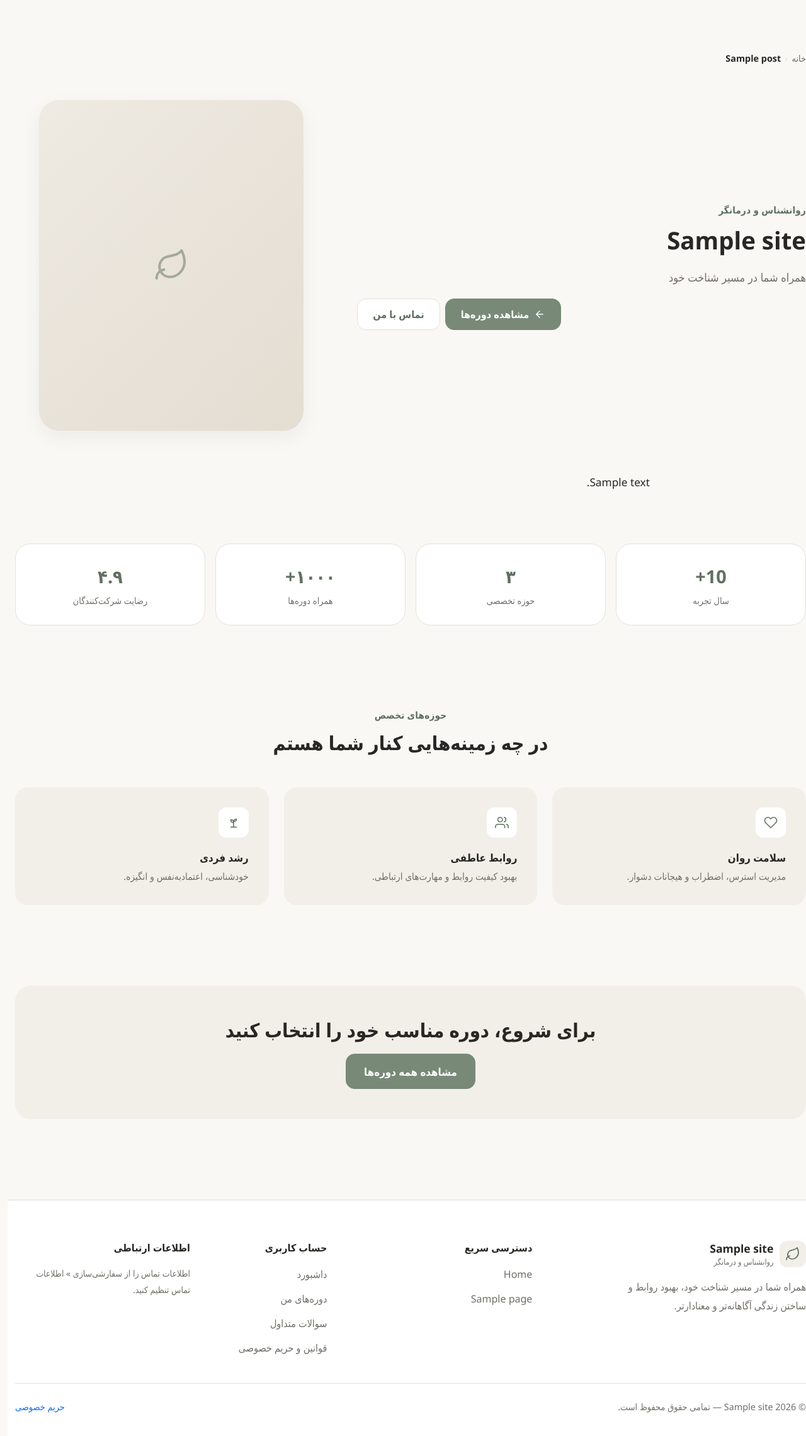
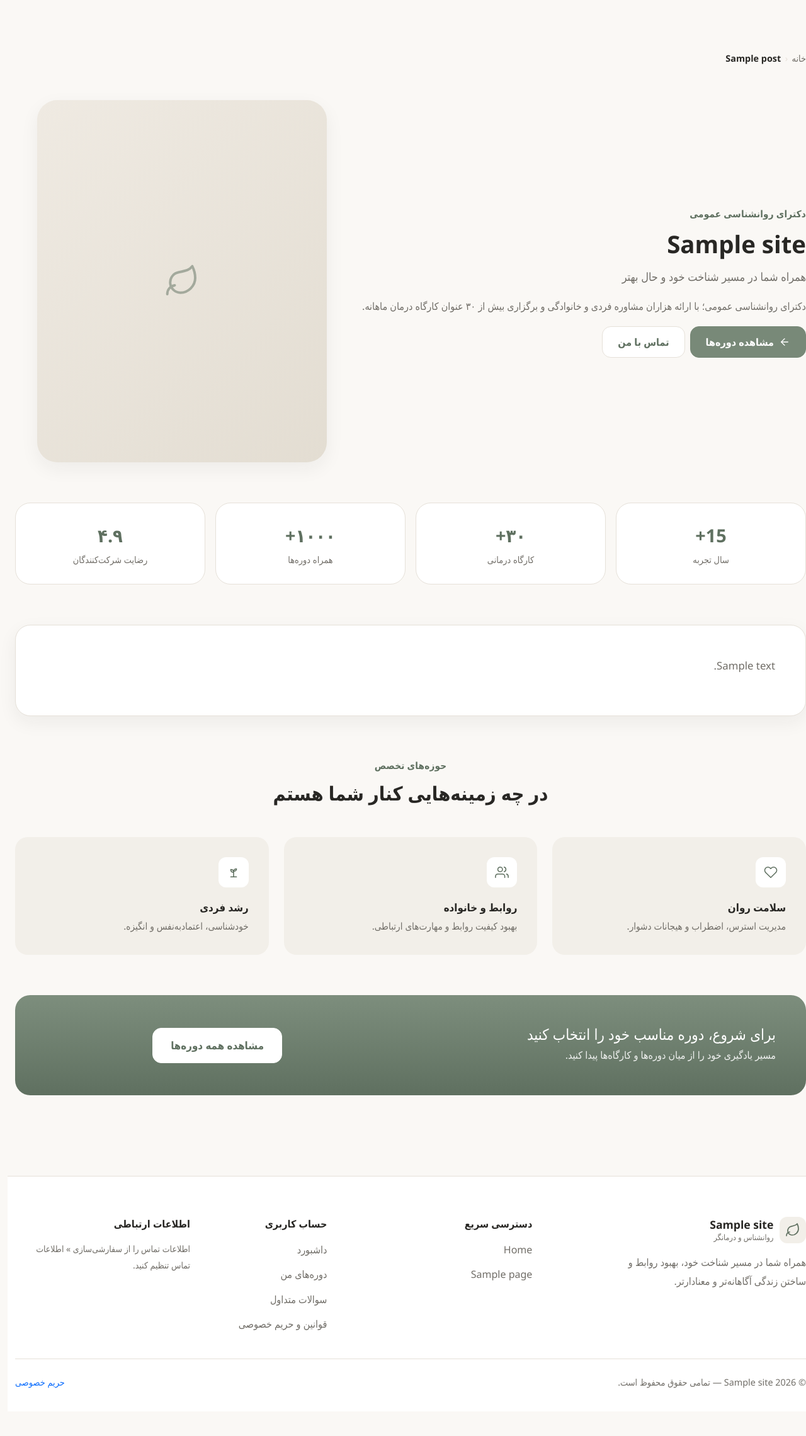
Before and after one commit to bartarinhaanalytics-prog/pandora, a WordPress theme: template aramesh/page-about.php in a window 1280 px wide. Shown: the part 67-2347 px from the top of the page at 63% size. After the commit the page ends 2271 px from the top, so only its background shows below. Run offline with PHP 8.4 and a stand-in for WordPress, Linux system fonts and the light colour scheme; the site name, menu and one post (Sample post) are stand-ins, and other content is empty; some libraries are stand-ins or nearby versions.

Commit message:
Redesign the About page for a tidy, balanced layout (v1.6.1)
- Hero: photo fills its column (portrait 4/5) beside a right-aligned
  name/tagline/bio/CTA block, removing the large empty gap.
- Credentials render as a two-column checklist inside a full-width card
  instead of a narrow centered column that floated in the middle.
- Stats row uses real figures; specialties unchanged; CTA is now a proper
  two-column band rather than an empty centered box.
- Add .about-photo and .about-content styles.

Co-Authored-By: Claude Opus 5 <noreply@anthropic.com>
Claude-Session: https://claude.ai/code/session_01JAiazqxnMUc93XUaFQqZRS

```diff
--- a/aramesh/assets/css/theme.css
+++ b/aramesh/assets/css/theme.css
@@ -263,6 +263,54 @@ textarea.form-control { min-height: 120px; }
 .author-box { background: var(--surface); border:1px solid var(--border); border-radius: var(--radius-card); padding: var(--s-4); display:flex; gap:1rem; align-items:center; }
 .author-box img { width:72px;height:72px;border-radius:50%;object-fit:cover; background: var(--surface-soft); }
 
+/* ---------- About page ---------- */
+.about-photo {
+	width: 100%;
+	max-width: 460px;
+	margin-inline: auto;
+	aspect-ratio: 4/5;
+	border-radius: var(--radius-hero);
+	overflow: hidden;
+	background: var(--surface-soft);
+	box-shadow: var(--shadow-soft);
+}
+.about-photo img { width: 100%; height: 100%; object-fit: cover; display: block; }
+@media (min-width: 992px) { .about-photo { margin-inline-start: 0; } }
+
+.about-content h2:first-child { margin-top: 0; }
+.about-content h2 { font-size: clamp(1.3rem, 2vw, 1.7rem); margin-bottom: var(--s-2); }
+.about-content > p { color: var(--text-secondary); font-size: 1.05rem; }
+.about-content ul {
+	list-style: none;
+	padding: 0;
+	margin: var(--s-3) 0 0;
+	display: grid;
+	grid-template-columns: 1fr 1fr;
+	gap: .85rem 2.5rem;
+}
+@media (max-width: 767.98px) { .about-content ul { grid-template-columns: 1fr; } }
+.about-content ul li {
+	position: relative;
+	padding-inline-start: 2.1rem;
+	color: var(--text);
+	line-height: 1.9;
+}
+.about-content ul li::before {
+	content: "✓";
+	position: absolute;
+	inset-inline-start: 0;
+	top: .3rem;
+	width: 24px;
+	height: 24px;
+	border-radius: 50%;
+	background: var(--surface-soft);
+	color: var(--primary-dark);
+	display: grid;
+	place-items: center;
+	font-size: .8rem;
+	font-weight: 800;
+}
+
 /* ---------- Footer ---------- */
 .site-footer { background: var(--surface); border-top:1px solid var(--border); padding-block: var(--s-7) var(--s-4); margin-top: var(--s-8); }
 .footer-col-title { font-weight:800; font-size:1rem; margin-bottom: var(--s-2); }
--- a/aramesh/functions.php
+++ b/aramesh/functions.php
@@ -10,7 +10,7 @@
 
 defined( 'ABSPATH' ) || exit;
 
-define( 'ARAMESH_VERSION', '1.6.0' );
+define( 'ARAMESH_VERSION', '1.6.1' );
 define( 'ARAMESH_DIR', get_template_directory() );
 define( 'ARAMESH_URI', get_template_directory_uri() );
 
--- a/aramesh/page-about.php
+++ b/aramesh/page-about.php
@@ -9,26 +9,31 @@
 get_header();
 
 $doctor_name = aramesh_brand_name();
-$experience  = aramesh_option( 'doctor_experience', '10' );
+$experience  = aramesh_option( 'doctor_experience', '15' );
+$photo       = aramesh_doctor_image( 'about_image' );
+$tagline     = aramesh_option( 'doctor_tagline', 'همراه شما در مسیر شناخت خود و حال بهتر' );
+$bio         = aramesh_option( 'doctor_bio', 'دکترای روانشناسی عمومی؛ با ارائه هزاران مشاوره فردی و خانوادگی و برگزاری بیش از ۳۰ عنوان کارگاه درمان ماهانه.' );
 ?>
 
+<!-- ===== Hero ===== -->
 <section class="hero pb-0">
 	<div class="container">
 		<?php aramesh_breadcrumb(); ?>
-		<div class="row align-items-center g-5 mt-1">
+		<div class="row align-items-center g-4 g-lg-5 mt-1">
 			<div class="col-lg-7 text-center text-lg-start">
-				<span class="eyebrow"><?php echo esc_html( aramesh_option( 'doctor_title', 'روانشناس و درمانگر' ) ); ?></span>
-				<h1 class="mb-3"><?php echo esc_html( $doctor_name ); ?></h1>
-				<p class="lead-soft"><?php echo esc_html( aramesh_option( 'doctor_tagline', 'همراه شما در مسیر شناخت خود' ) ); ?></p>
-				<div class="d-flex flex-wrap gap-2 justify-content-center justify-content-lg-end mt-3">
+				<span class="eyebrow"><?php echo esc_html( aramesh_option( 'doctor_title', 'دکترای روانشناسی عمومی' ) ); ?></span>
+				<h1 class="mb-2"><?php echo esc_html( $doctor_name ); ?></h1>
+				<p class="lead-soft mb-3"><?php echo esc_html( $tagline ); ?></p>
+				<p class="text-secondary mb-3"><?php echo esc_html( $bio ); ?></p>
+				<div class="d-flex flex-wrap gap-2 justify-content-center justify-content-lg-start">
 					<a class="btn btn-primary" href="<?php echo esc_url( aramesh_courses_url() ); ?>"><?php echo aramesh_icon( 'arrow-left', 18 ); ?> <?php esc_html_e( 'مشاهده دوره‌ها', 'aramesh' ); ?></a>
 					<a class="btn btn-outline-primary" href="<?php echo esc_url( aramesh_page_url( 'contact' ) ); ?>"><?php esc_html_e( 'تماس با من', 'aramesh' ); ?></a>
 				</div>
 			</div>
 			<div class="col-lg-5">
-				<div class="hero__media mx-auto" style="max-width:420px">
-					<?php if ( has_post_thumbnail() ) : ?>
-						<?php the_post_thumbnail( 'aramesh-wide', array( 'class' => 'w-100 h-100', 'style' => 'object-fit:cover' ) ); ?>
+				<div class="about-photo">
+					<?php if ( $photo ) : ?>
+						<img src="<?php echo esc_url( $photo ); ?>" alt="<?php echo esc_attr( $doctor_name ); ?>">
 					<?php else : ?>
 						<span class="ph-media w-100 h-100"><?php echo aramesh_icon( 'leaf', 56 ); ?></span>
 					<?php endif; ?>
@@ -38,40 +43,21 @@ $experience  = aramesh_option( 'doctor_experience', '10' );
 	</div>
 </section>
 
-<!-- بیوگرافی + فلسفه -->
-<section class="section-sm">
-	<div class="container" style="max-width:900px">
-		<div class="article-body mx-auto">
-			<?php
-			while ( have_posts() ) :
-				the_post();
-				if ( get_the_content() ) {
-					the_content();
-				} else {
-					echo '<h2>' . esc_html__( 'درباره من', 'aramesh' ) . '</h2>';
-					echo '<p>' . esc_html( aramesh_option( 'doctor_bio', 'من ' . $doctor_name . ' هستم؛ روان‌شناس و درمانگر با تمرکز بر سلامت روان، رشد فردی و بهبود روابط. این محتوا را می‌توانید از ویرایشگر همین صفحه تغییر دهید.' ) ) . '</p>';
-				}
-			endwhile;
-			?>
-		</div>
-	</div>
-</section>
-
-<!-- آمار/سابقه -->
-<section class="section-sm pt-0">
+<!-- ===== Stats ===== -->
+<section class="section-sm pb-0">
 	<div class="container">
 		<div class="row g-3">
 			<?php
 			$stats = array(
 				array( $experience . '+', __( 'سال تجربه', 'aramesh' ) ),
-				array( '۳', __( 'حوزه تخصصی', 'aramesh' ) ),
+				array( '۳۰+', __( 'کارگاه درمانی', 'aramesh' ) ),
 				array( '۱۰۰۰+', __( 'همراه دوره‌ها', 'aramesh' ) ),
 				array( '۴.۹', __( 'رضایت شرکت‌کنندگان', 'aramesh' ) ),
 			);
 			foreach ( $stats as $s ) :
 				?>
 				<div class="col-6 col-lg-3">
-					<div class="dash-stat">
+					<div class="dash-stat h-100">
 						<div class="dash-stat__num"><?php echo esc_html( $s[0] ); ?></div>
 						<div class="dash-stat__label"><?php echo esc_html( $s[1] ); ?></div>
 					</div>
@@ -81,8 +67,40 @@ $experience  = aramesh_option( 'doctor_experience', '10' );
 	</div>
 </section>
 
-<!-- حوزه‌های تخصص -->
-<section class="section-sm">
+<!-- ===== Bio / سوابق ===== -->
+<?php
+$has_content = false;
+while ( have_posts() ) :
+	the_post();
+	if ( trim( wp_strip_all_tags( get_the_content() ) ) ) {
+		$has_content = true;
+		?>
+		<section class="section-sm">
+			<div class="container">
+				<div class="card-soft p-4 p-md-5 about-content"><?php the_content(); ?></div>
+			</div>
+		</section>
+		<?php
+	}
+endwhile;
+
+if ( ! $has_content ) :
+	?>
+	<section class="section-sm">
+		<div class="container">
+			<div class="card-soft p-4 p-md-5 about-content">
+				<h2><?php printf( esc_html__( 'درباره %s', 'aramesh' ), esc_html( $doctor_name ) ); ?></h2>
+				<p><?php echo esc_html( $bio ); ?></p>
+				<p class="text-secondary"><?php esc_html_e( 'این متن را می‌توانید از ویرایشگر همین صفحه در پیشخوان تغییر دهید.', 'aramesh' ); ?></p>
+			</div>
+		</div>
+	</section>
+	<?php
+endif;
+?>
+
+<!-- ===== حوزه‌های تخصص ===== -->
+<section class="section-sm pt-0">
 	<div class="container">
 		<div class="text-center section-head">
 			<span class="eyebrow"><?php esc_html_e( 'حوزه‌های تخصص', 'aramesh' ); ?></span>
@@ -92,7 +110,7 @@ $experience  = aramesh_option( 'doctor_experience', '10' );
 			<?php
 			$areas = array(
 				array( 'heart', __( 'سلامت روان', 'aramesh' ), __( 'مدیریت استرس، اضطراب و هیجانات دشوار.', 'aramesh' ) ),
-				array( 'users', __( 'روابط عاطفی', 'aramesh' ), __( 'بهبود کیفیت روابط و مهارت‌های ارتباطی.', 'aramesh' ) ),
+				array( 'users', __( 'روابط و خانواده', 'aramesh' ), __( 'بهبود کیفیت روابط و مهارت‌های ارتباطی.', 'aramesh' ) ),
 				array( 'sprout', __( 'رشد فردی', 'aramesh' ), __( 'خودشناسی، اعتمادبه‌نفس و انگیزه.', 'aramesh' ) ),
 			);
 			foreach ( $areas as $a ) :
@@ -109,12 +127,19 @@ $experience  = aramesh_option( 'doctor_experience', '10' );
 	</div>
 </section>
 
-<!-- CTA -->
-<section class="section-sm pb-5">
+<!-- ===== CTA ===== -->
+<section class="section-sm pt-0 pb-5">
 	<div class="container">
-		<div class="cta-soft text-center">
-			<h2 class="mb-2"><?php esc_html_e( 'برای شروع، دوره مناسب خود را انتخاب کنید', 'aramesh' ); ?></h2>
-			<a class="btn btn-primary btn-lg mt-2" href="<?php echo esc_url( aramesh_courses_url() ); ?>"><?php esc_html_e( 'مشاهده همه دوره‌ها', 'aramesh' ); ?></a>
+		<div class="cta-band">
+			<div class="row align-items-center g-3">
+				<div class="col-lg-8 text-center text-lg-start">
+					<h2 class="h4 mb-1"><?php esc_html_e( 'برای شروع، دوره مناسب خود را انتخاب کنید', 'aramesh' ); ?></h2>
+					<p class="m-0" style="opacity:.9"><?php esc_html_e( 'مسیر یادگیری خود را از میان دوره‌ها و کارگاه‌ها پیدا کنید.', 'aramesh' ); ?></p>
+				</div>
+				<div class="col-lg-4 text-center text-lg-start">
+					<a class="btn btn-primary btn-lg" href="<?php echo esc_url( aramesh_courses_url() ); ?>"><?php esc_html_e( 'مشاهده همه دوره‌ها', 'aramesh' ); ?></a>
+				</div>
+			</div>
 		</div>
 	</div>
 </section>
--- a/aramesh/style.css
+++ b/aramesh/style.css
@@ -4,7 +4,7 @@ Theme URI: https://example.com/aramesh
 Author: Aramesh Team
 Author URI: https://example.com
 Description: قالب وردپرس فارسی RTL برای وب‌سایت روان‌شناس و فروش دوره‌های ویدیویی. زبان بصری آرام و Premium با سبز sage، پس‌زمینه warm off-white و Bootstrap 5 RTL. شامل دوره (CPT)، جلسه، ورود با OTP، مالکیت دوره، پیشرفت یادگیری و پخش‌کننده ویدیوی محافظت‌شده.
-Version: 1.6.0
+Version: 1.6.1
 Requires at least: 6.2
 Tested up to: 6.6
 Requires PHP: 8.0
```
Also changed, not shown: 1 other file.
